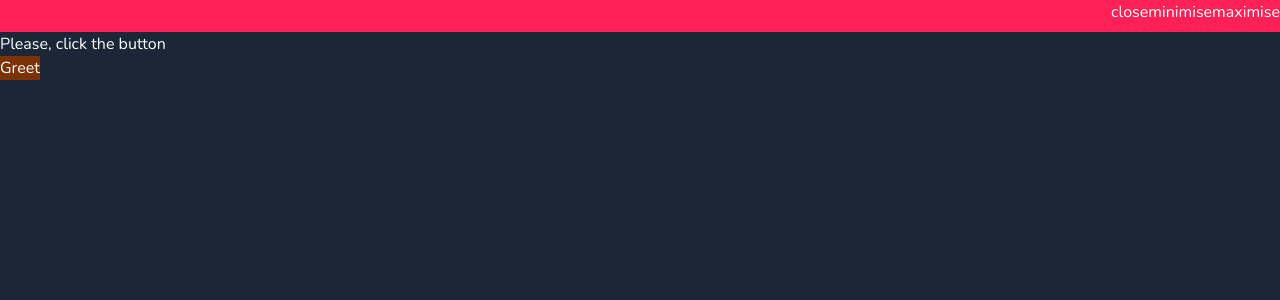
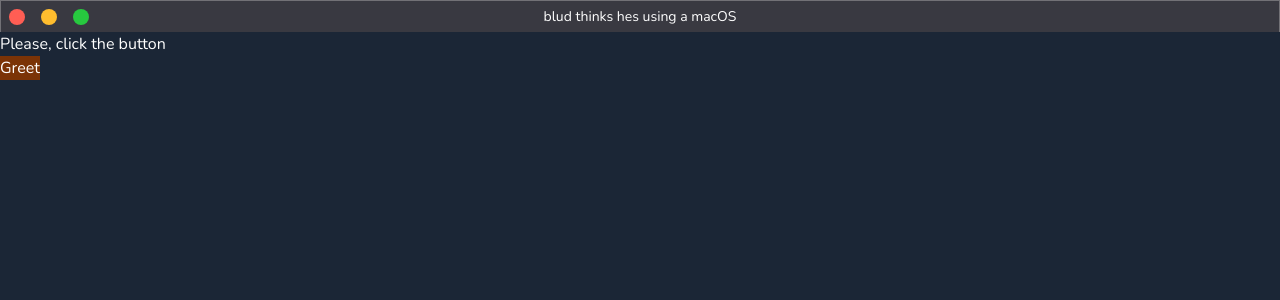
Before and after one commit to FreesmTeam/Kaede-discontinued, a React (Vite) app in the folder frontend/: page / in a window 1280 px wide. Shown: the top 300 px of the page. Built offline with nearby package versions, Linux system fonts and the light colour scheme.

Commit message:
feat: implement macos header lol

```diff
--- a/frontend/index.html
+++ b/frontend/index.html
@@ -6,7 +6,7 @@
         <title>freesm-reloaded</title>
     </head>
     <body style="--wails-draggable:drag">
-        <div id="windowHeader" class="h-8 w-full bg-rose-500 sticky top-0"></div>
+        <div id="windowHeader" class="h-8 w-full bg-black sticky top-0"></div>
         <div id="root" style="--wails-draggable:no-drag"></div>
         <script src="./src/main.tsx" type="module"></script>
     </body>
--- a/frontend/src/components/WindowHeader/WindowHeader.tsx
+++ b/frontend/src/components/WindowHeader/WindowHeader.tsx
@@ -19,24 +19,48 @@ export default function WindowHeader() {
     }
 
     return (
-        <div className="flex justify-end">
-            <div className="__global-no-drag flex w-fit">
+        <div className="flex flex-nowrap justify-between items-center gap-2 w-full h-8 bg-[#393941] border-t-[1px] border-x-[1px] border-[#727176]">
+            <div
+                className="flex h-full gap-0 items-stretch"
+            >
                 <button
                     onClick={close}
+                    className='__global-no-drag group flex justify-center items-center transition w-8'
                 >
-                    close
+                    <div
+                        className="flex justify-center items-center transition rounded-full text-transparent group-hover:text-[#700700] w-4 h-4 bg-[#ff5e54]"
+                    >
+                        x
+                    </div>
                 </button>
                 <button
                     onClick={minimise}
+                    className="__global-no-drag group flex justify-center items-center transition w-8"
                 >
-                    minimise
+                    <div
+                        className="flex justify-center items-center transition rounded-full text-transparent group-hover:text-[#733e01] w-4 h-4 bg-[#ffbd2e]"
+                    >
+                        -
+                    </div>
                 </button>
                 <button
                     onClick={maximise}
+                    className="__global-no-drag group flex justify-center items-center transition w-8"
                 >
-                    maximise
+                    <div
+                        className="flex justify-center items-center transition rounded-full text-transparent group-hover:text-[#01540d] w-4 h-4 bg-[#27c93f]"
+                    >
+                        \
+                    </div>
                 </button>
             </div>
+            <div
+                className="select-none px-2 flex flex-nowrap justify-start gap-2 items-center w-fit">
+                <div className="text-nowrap text-sm text-white">
+                    blud thinks hes using a macOS
+                </div>
+            </div>
+            <div className="w-24"/>
         </div>
     );
 }
```
